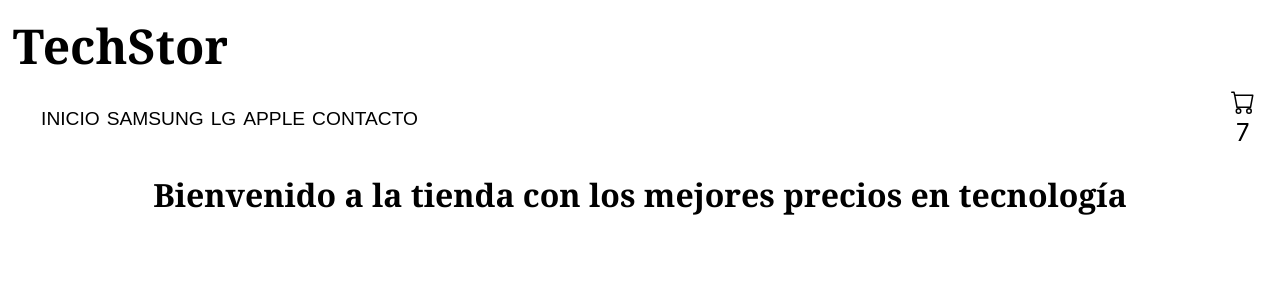
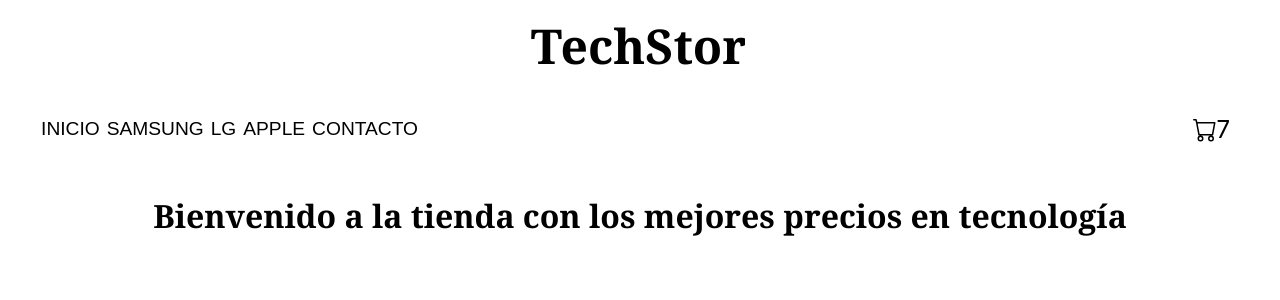
Before and after one commit to Felipe0298/TechStore, a React (Create React App) app: page / in a window 1280 px wide. Shown: the top 300 px of the page. Built offline with nearby package versions, Linux system fonts and the light colour scheme.

Commit message:
Correciones-Primera-Entrega

```diff
--- a/src/components/Navbar/Navbar.css
+++ b/src/components/Navbar/Navbar.css
@@ -1,5 +1,11 @@
 .Navbar {
   padding: 1%;
+}
+
+.div__h1{
+  display: flex;
+  justify-content: center;
+  align-items: center;
 }
 
 .h1__Navbar {
@@ -10,8 +16,8 @@
   text-align: center;
   white-space: nowrap;
   border-right: 4px solid;
-  width: 8ch;
-  -webkit-animation: typing 2s steps(8), blink 0.5s infinite step-end alternate;
+ width: 8ch;
+-webkit-animation: typing 2s steps(8), blink 0.5s infinite step-end alternate;
           animation: typing 2s steps(8), blink 0.5s infinite step-end alternate;
   overflow: hidden;
  text-align: center;
--- a/src/components/Navbar/Navbar.js
+++ b/src/components/Navbar/Navbar.js
@@ -3,7 +3,9 @@ import "./Navbar.css";
 const Navbar = () => {
   return (
     <nav className="Navbar">
-      <h1 className="h1__Navbar">TechStore</h1>
+      <div className="div__h1">
+        <h1 className="h1__Navbar">TechStore</h1>
+      </div>
 
       <div className="div__Navbar">
         <div className="div__Navbar">
--- a/src/components/cartWidget/cartWidget.css
+++ b/src/components/cartWidget/cartWidget.css
@@ -1,3 +1,8 @@
+.div__CartWidget{
+    display: flex;
+    padding: 2%;
+}
+
 .img__CartWidget{
     width:1.5rem;
 }
```
